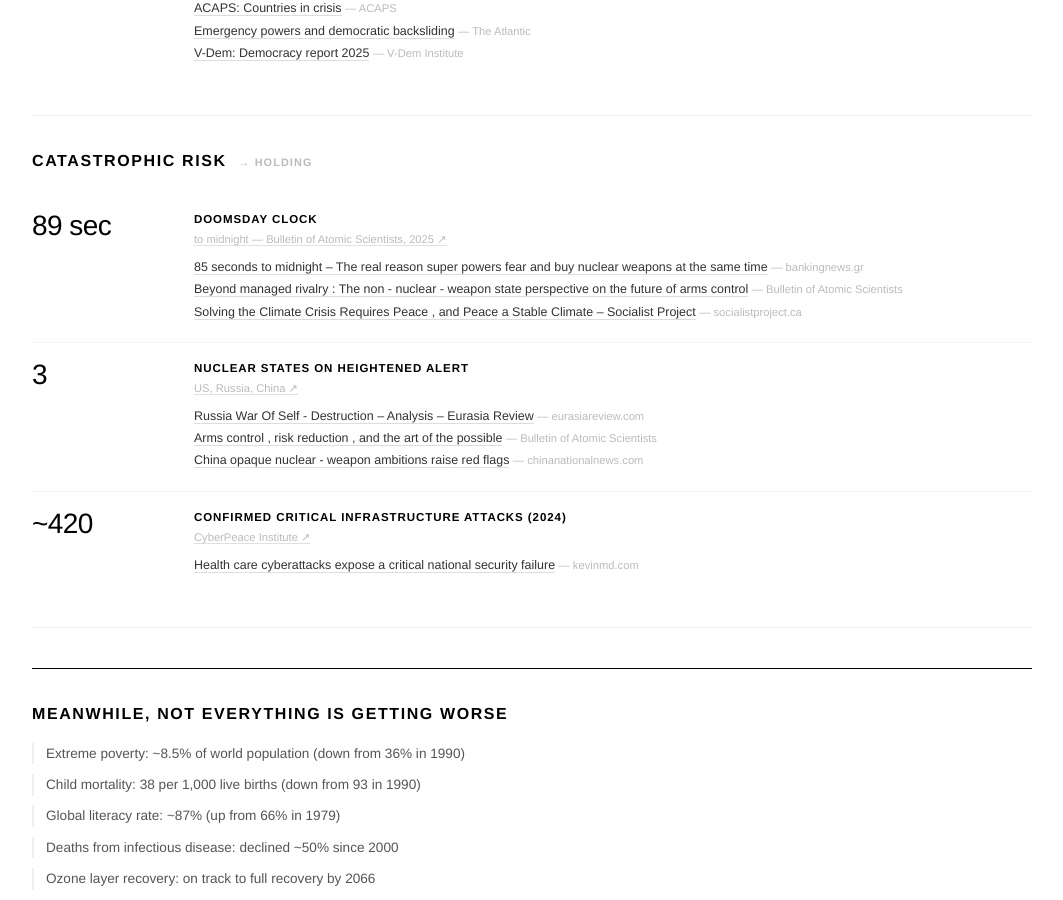
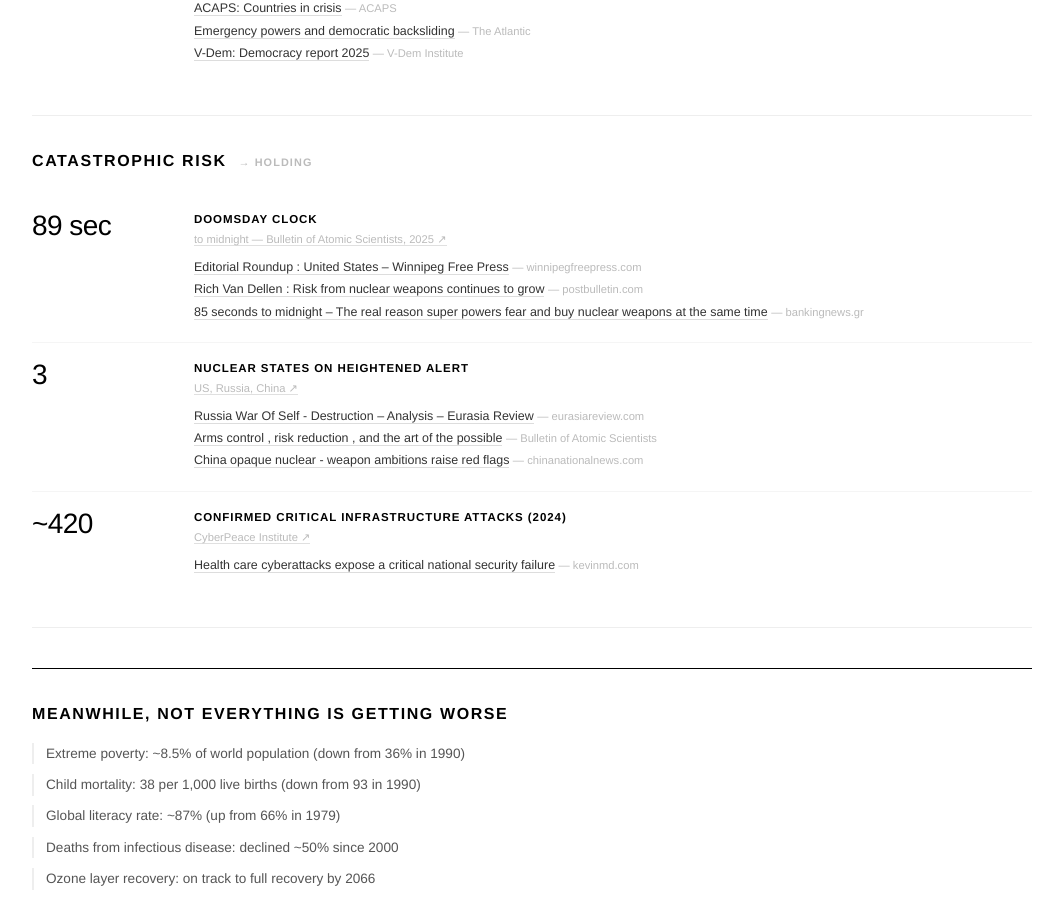
Before and after one commit to skeptict/skeptict.github.io, a Jekyll site: the page built from hellscape/index.html, in a window 1280 px wide and 900 px high, scrolled down 2370 px. Shown: the whole window, without its empty margins (108-1171 px from the left). Built offline with Jekyll 4.4.1, drawn with Linux system fonts in a browser that asks for light colours; some of the changed text lies outside the part shown.

Commit message:
auto: refresh hellscape articles [2026-08-31]

```diff
--- a/_data/hellscape.yml
+++ b/_data/hellscape.yml
@@ -1,4 +1,4 @@
-last_updated: '2026-08-24'
+last_updated: '2026-08-31'
 pillars:
 - name: Conflict & Violence
   id: conflict
@@ -210,18 +210,16 @@ pillars:
     source_url: https://thebulletin.org/doomsday-clock/
     search_query: doomsday clock nuclear risk midnight 2025
     articles:
+    - title: 'Editorial Roundup : United States – Winnipeg Free Press'
+      url: https://www.winnipegfreepress.com/world/2026/08/18/editorial-roundup-united-states-209
+      publication: winnipegfreepress.com
+    - title: 'Rich Van Dellen : Risk from nuclear weapons continues to grow'
+      url: https://www.postbulletin.com/opinion/columns/rich-van-dellen-risk-from-nuclear-weapons-continues-to-grow
+      publication: postbulletin.com
     - title: 85 seconds to midnight  – The real reason super powers fear and buy nuclear
         weapons at the same time
       url: https://www.bankingnews.gr/diethni/articles/890150/85-seconds-to-midnight-the-real-reason-super-powers-fear-and-buy-nuclear-weapons-at-the-same-time
       publication: bankingnews.gr
-    - title: 'Beyond managed rivalry : The non - nuclear - weapon state perspective
-        on the future of arms control'
-      url: https://thebulletin.org/premium/2026-05/beyond-managed-rivalry-the-non-nuclear-weapon-state-perspective-on-the-future-of-arms-control/
-      publication: Bulletin of Atomic Scientists
-    - title: Solving the Climate Crisis Requires Peace , and Peace a Stable Climate
-        – Socialist Project
-      url: https://socialistproject.ca/2026/05/solving-climate-crisis-requires-peace/
-      publication: socialistproject.ca
   - label: Nuclear states on heightened alert
     value: '3'
     note: US, Russia, China
```
